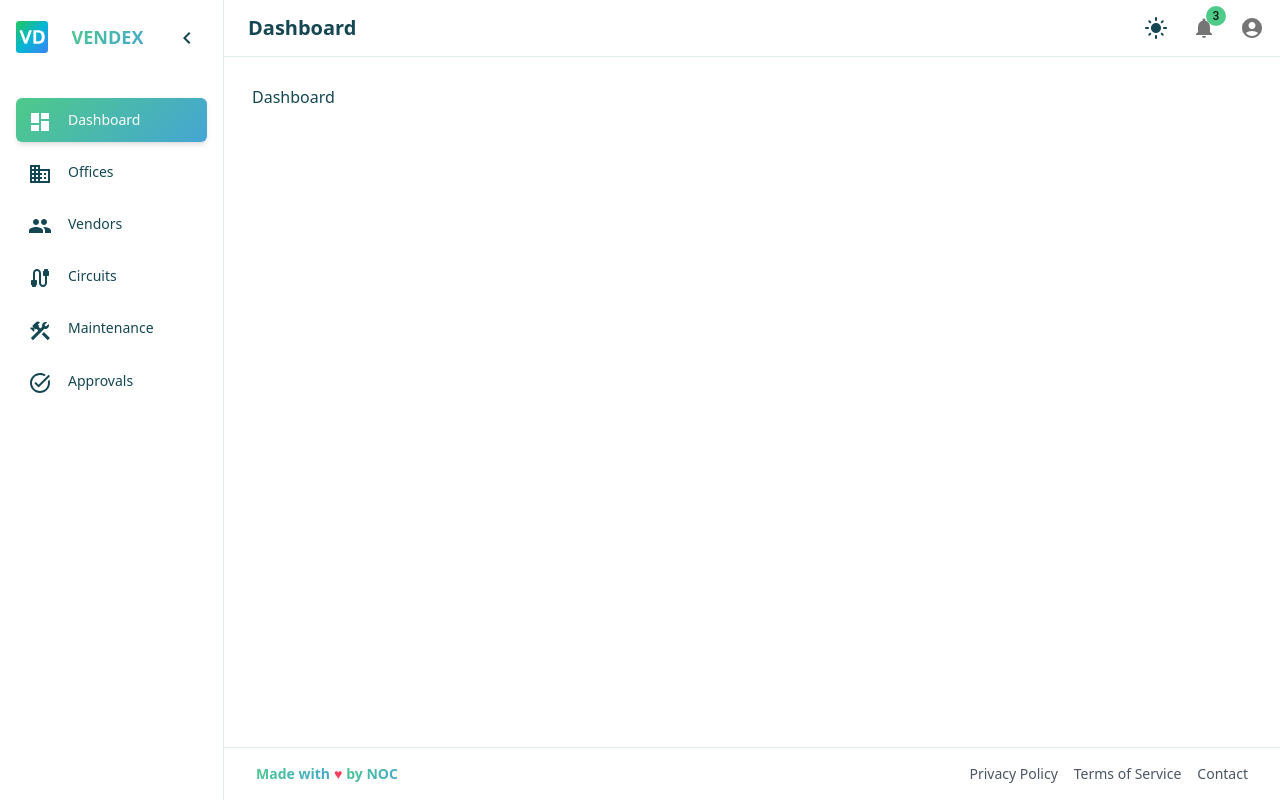
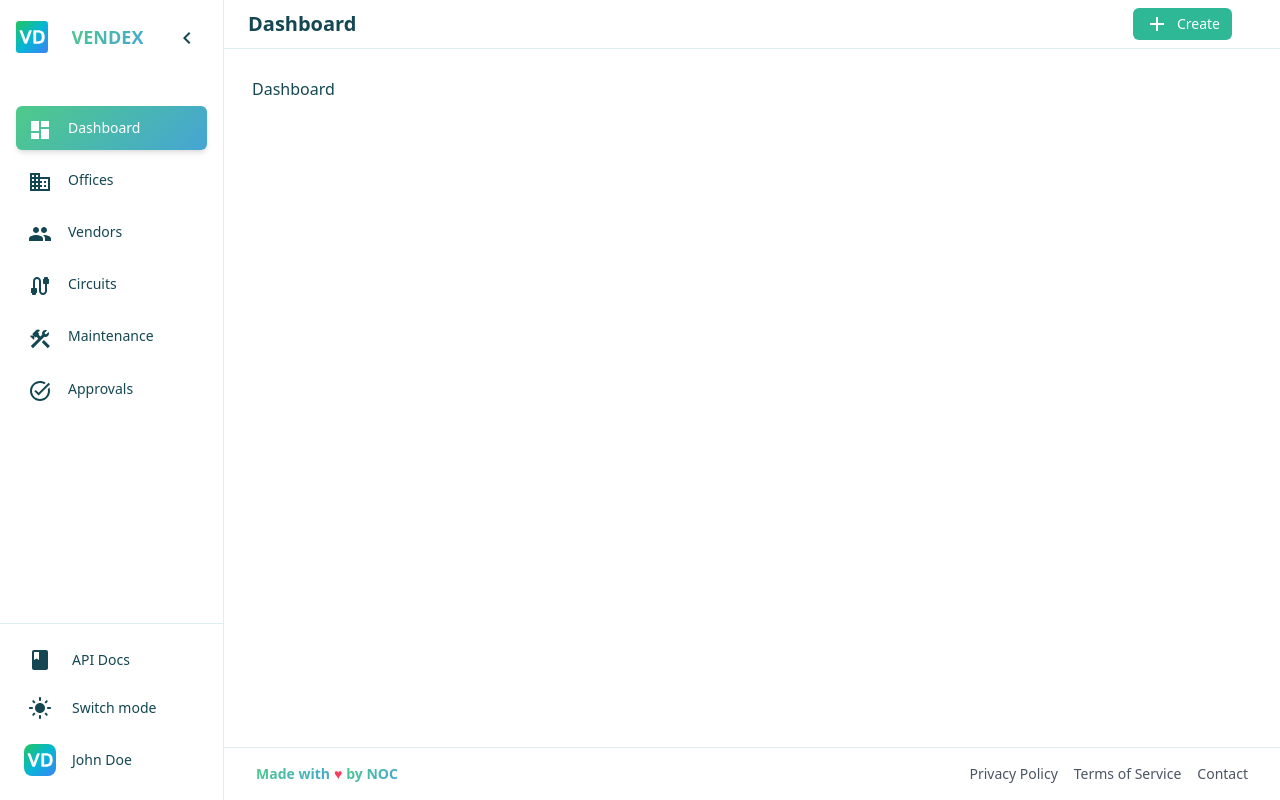
Before and after one commit to shaik-baleeghuddin-kashif/ui-test, a React (Vite) app: page /dashboard in a window 1280 px wide. Built offline with nearby package versions, Linux system fonts and the light colour scheme.

Commit message:
updating sidebar

```diff
--- a/src/components/layout/Header.tsx
+++ b/src/components/layout/Header.tsx
@@ -1,9 +1,5 @@
-// src/components/layout/Header.tsx
-
-import { ThemeToggle } from '../common/ThemeToggle';
-import { Menu, Notifications, AccountCircle } from '@mui/icons-material';
-import { Badge, IconButton, Tooltip } from '@mui/material';
-import { useLocation } from 'react-router-dom';
+import { Menu, Add } from '@mui/icons-material';
+import { useLocation, Link } from 'react-router-dom';
 
 interface HeaderProps {
   onMenuClick: () => void;
@@ -21,13 +17,13 @@ export function Header({ onMenuClick, isSidebarOpen }: HeaderProps) {
 
   return (
     <header className="sticky top-0 z-20 bg-background border-b border-border">
-      <div className="px-4 sm:px-6 lg:px-2 lg:ml-2 py-2">
+      <div className="px-4 sm:px-6 lg:px-2 lg:ml-2 lg:mr-10 py-2">
         <div className="flex items-center justify-between">
           <div className="flex items-center">
             {isSidebarOpen ? "" :
             <button
-            onClick={onMenuClick}
-            className="p-2 rounded-md text-foreground hover:bg-secondary"
+              onClick={onMenuClick}
+              className="p-2 rounded-md text-foreground hover:bg-secondary"
             >
               <Menu className="h-6 w-6" />
             </button>
@@ -37,22 +33,14 @@ export function Header({ onMenuClick, isSidebarOpen }: HeaderProps) {
             </h1>
           </div>
 
-          <div className="flex items-center space-x-2">
-            <ThemeToggle />
-
-            <Tooltip title="Notifications">
-              <IconButton className="text-foreground">
-                <Badge badgeContent={3} color="primary">
-                  <Notifications />
-                </Badge>
-              </IconButton>
-            </Tooltip>
-
-            <Tooltip title="Account">
-              <IconButton className="text-foreground">
-                <AccountCircle />
-              </IconButton>
-            </Tooltip>
+          <div className="flex items-center">
+            <Link
+              to="/new"
+              className="flex items-center px-3 py-1 rounded-md bg-primary text-primary-foreground hover:bg-primary/90 transition-colors"
+            >
+              <Add className="h-2 w-2 mr-2" />
+              <span className='text-sm'>Create</span>
+            </Link>
           </div>
         </div>
       </div>
--- a/src/components/layout/Sidebar.tsx
+++ b/src/components/layout/Sidebar.tsx
@@ -6,8 +6,10 @@ import {
   People,
   Construction,
   Cable,
-  ChevronLeft
+  ChevronLeft,
+  Book
 } from '@mui/icons-material';
+import { ThemeToggle } from '../common/ThemeToggle';
 
 interface SidebarProps {
   isOpen: boolean;
@@ -26,14 +28,53 @@ export function Sidebar({ isOpen, onToggle }: SidebarProps) {
     { path: '/approvals', icon: <TaskAlt />, label: 'Approvals' },
   ];
 
+  const BottomSection = ({ isOpen }: { isOpen: boolean }) => (
+    <div className={`border-t border-border mt-auto py-4 ${!isOpen && 'flex flex-col items-center'}`}>
+      <div className={`${!isOpen ? 'flex flex-col items-center space-y-4' : ''}`}>
+        <Link
+          to="/docs"
+          className={`flex items-center rounded-md transition-colors duration-200 text-foreground hover:bg-secondary
+            ${isOpen ? 'mx-4 mb-2 px-3 py-2' : 'p-2'}
+          `}
+        >
+          <Book className="h-5 w-5" />
+          {isOpen && <span className="ml-5 text-sm font-medium">API Docs</span>}
+        </Link>
+
+        <div
+          className={`flex items-center rounded-md transition-colors duration-200 text-foreground hover:bg-secondary
+            ${isOpen ? 'mx-3 mb-2 px-2 py-0' : 'p-0'}
+          `}
+        >
+          <div className="flex items-center">
+            <ThemeToggle />
+            {isOpen && <span className="ml-3 text-sm font-medium">Switch mode</span>}
+          </div>
+        </div>
+
+        <div className={`flex items-center text-foreground
+          ${isOpen ? 'mx-3 px-3 py-2' : 'p-2'}
+        `}>
+          <img
+            src="/stack/logo.svg"
+            alt="User"
+            className="h-8 w-8 rounded-lg"
+          />
+          {isOpen && <span className="ml-4 text-sm font-medium">John Doe</span>}
+        </div>
+      </div>
+    </div>
+  );
+
   return (
     <>
       {/* Mobile Sidebar */}
       <div
         className={`${
           isOpen ? 'translate-x-0' : '-translate-x-full'
-        } fixed inset-y-0 left-0 z-30 w-64 bg-background border-r border-border transition-transform duration-300 ease-in-out lg:hidden`}
+        } fixed inset-y-0 left-0 z-30 w-64 bg-background border-r border-border transition-transform duration-300 ease-in-out lg:hidden flex flex-col h-full`}
       >
+        <div className="flex flex-col min-h-0 h-full">
           <div className="p-4 flex justify-between items-center">
             {isOpen ? (
               <>
@@ -50,23 +91,27 @@ export function Sidebar({ isOpen, onToggle }: SidebarProps) {
               <ChevronLeft className="h-5 w-5" />
             </button>
           </div>
-        <nav className="mt-6">
+          <nav className="mt-6 flex-1">
             {navItems.map((item) => (
               <SidebarItem
                 key={item.path}
                 item={item}
                 isActive={location.pathname.startsWith(item.path)}
+                isOpen={isOpen}
               />
             ))}
           </nav>
+          <BottomSection isOpen={isOpen} />
+        </div>
       </div>
 
       {/* Desktop Sidebar */}
       <div
         className={`${
           isOpen ? 'w-56' : 'w-16'
-        } hidden lg:block fixed inset-y-0 left-0 z-30 bg-background border-r border-border transition-all duration-300 ease-in-out`}
+        } hidden lg:block fixed inset-y-0 left-0 z-30 bg-background border-r border-border transition-all duration-300 ease-in-out flex-col h-full`}
       >
+        <div className="flex flex-col min-h-0 h-full">
           <div className="p-4 flex items-center justify-between">
             {isOpen ? (
               <>
@@ -83,7 +128,7 @@ export function Sidebar({ isOpen, onToggle }: SidebarProps) {
               {isOpen ? <ChevronLeft className="h-5 w-5" /> : ""}
             </button>
           </div>
-        <nav className={`mt-6 ${isOpen ? '' : 'w-full items-center flex flex-col'}`}>
+          <nav className={`mt-6 flex-1 ${!isOpen && 'flex flex-col items-center'}`}>
             {navItems.map((item) => (
               <SidebarItem
                 key={item.path}
@@ -93,6 +138,8 @@ export function Sidebar({ isOpen, onToggle }: SidebarProps) {
               />
             ))}
           </nav>
+          <BottomSection isOpen={isOpen} />
+        </div>
       </div>
 
       {/* Overlay for mobile */}
```
Lines whose indentation alone changed are shown as unchanged.
